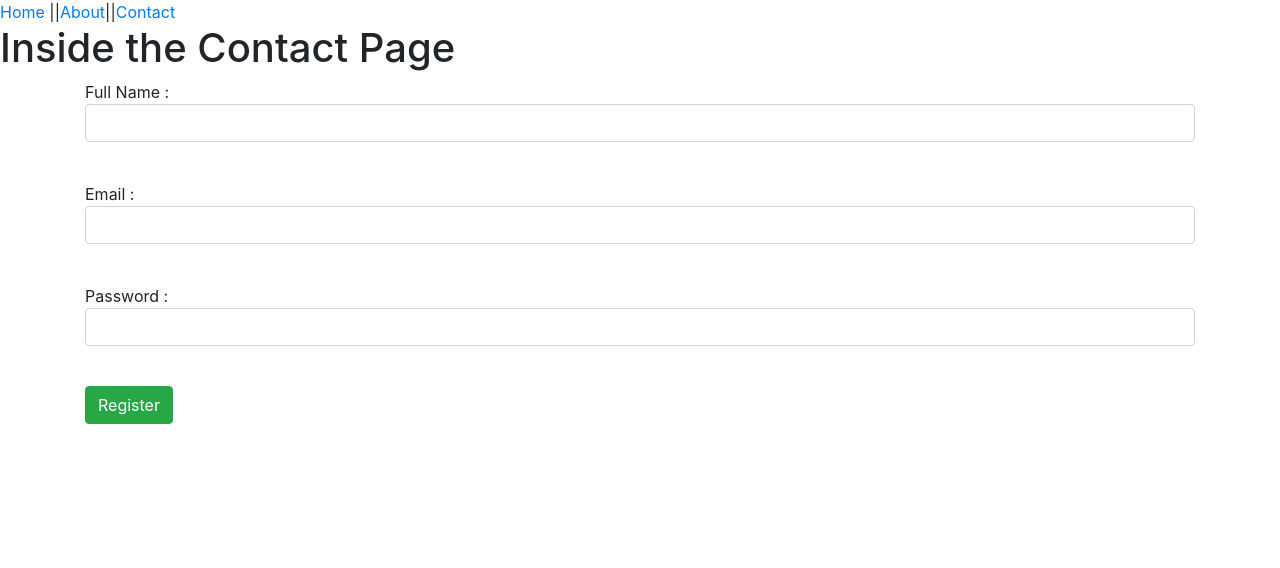
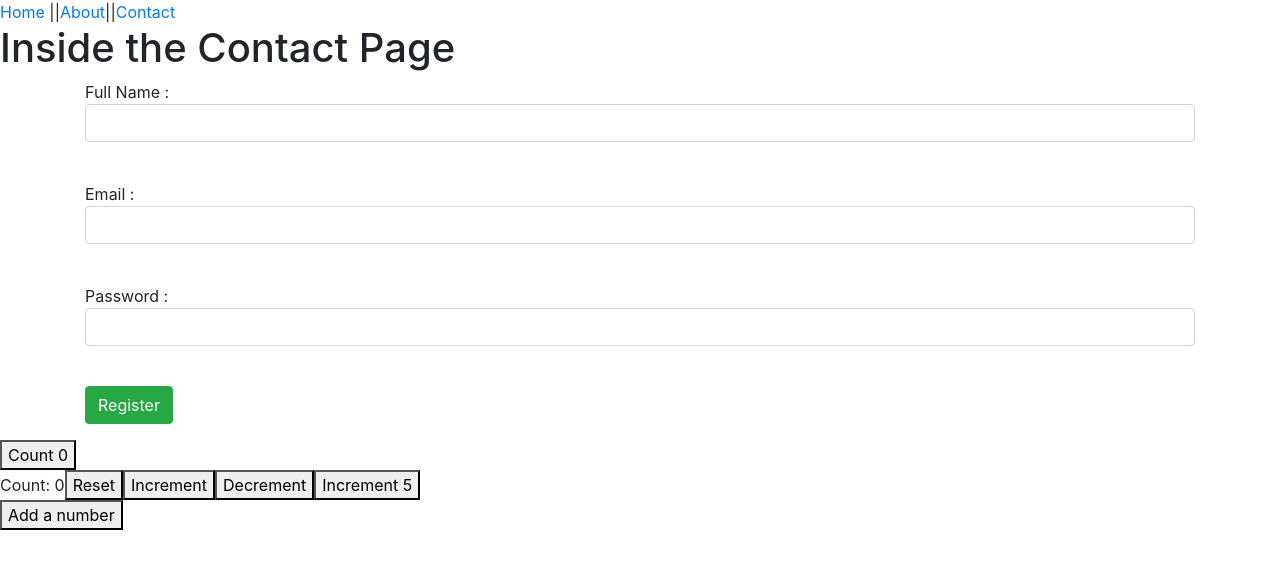
Before and after one commit to pranay-chauhan/React-study, a React (Create React App) app: page /contact in a window 1280 px wide. Shown: the top 568 px of the page. Built offline with nearby package versions, Linux system fonts and the light colour scheme.

Commit message:
hooks added

```diff
--- a/src/App.js
+++ b/src/App.js
@@ -21,7 +21,10 @@
 //import Fruit from './Class-component/State/Fruit';
 // import Student from './Table/Student';
 // import Flower from './Functional-component/Flower';
-import Registration from './Form-Validation/Registration'
+import Registration from './Form-Validation/Registration';
+import HookCounterUseState from './Hooks/HookCouterUseState';
+import HookCounterPreviousState from './Hooks/HookCounterPreviousState';
+import UseStatewithArray from './Hooks/UseStatewithArray';
 function App() {
   return (
     <div>
@@ -63,6 +66,9 @@
         </Switch>
       </BrowserRouter>
       <Registration/>
+      <HookCounterUseState/>
+      <HookCounterPreviousState/>
+      <UseStatewithArray/>
       </div>
   );
 }
--- /dev/null
+++ b/src/Hooks/HookCounterPreviousState.js
@@ -0,0 +1,26 @@
+import React, { useState } from 'react'
+
+function HookCounterTwo() {
+	const initialCount = 0
+	const [count, setCount] = useState(initialCount)
+	const incrementFive = () => {
+		for (let i = 0; i < 5; i++) {
+			setCount(prevCount => prevCount + 1)
+		}
+	}
+	return (
+		<>
+			Count: {count}
+			<button onClick={() => setCount(initialCount)}>Reset</button>
+			<button onClick={() => setCount(prevCount => prevCount + 1)}>
+				Increment
+			</button>
+			<button onClick={() => setCount(prevCount => prevCount - 1)}>
+				Decrement
+			</button>
+			<button onClick={incrementFive}>Increment 5</button>
+		</>
+	)
+}
+
+export default HookCounterTwo
--- /dev/null
+++ b/src/Hooks/HookCouterUseState.js
@@ -0,0 +1,14 @@
+import React, {useState} from 'react'
+
+function HookCounter() {
+
+  const [count, setCount] = useState(0)
+
+  return (
+    <div>
+      <button onClick={() => setCount(count + 1)}>Count {count}</button>
+    </div>
+  )
+}
+
+export default HookCounter
--- /dev/null
+++ b/src/Hooks/UseStatewithArray.js
@@ -0,0 +1,28 @@
+import React, { useState } from 'react'
+
+function HookCounterFour() {
+	const [items, setItems] = useState([])
+
+	const addItem = () => {
+		setItems([
+			...items,
+			{
+				id: items.length,
+				value: Math.floor(Math.random() * 10) + 1
+			}
+		])
+	}
+
+	return (
+		<div>
+			<button onClick={addItem}>Add a number</button>
+			<ul>
+				{items.map(item => (
+					<li key={item.id}>{item.value}</li>
+				))}
+			</ul>
+		</div>
+	)
+}
+
+export default HookCounterFour
```
